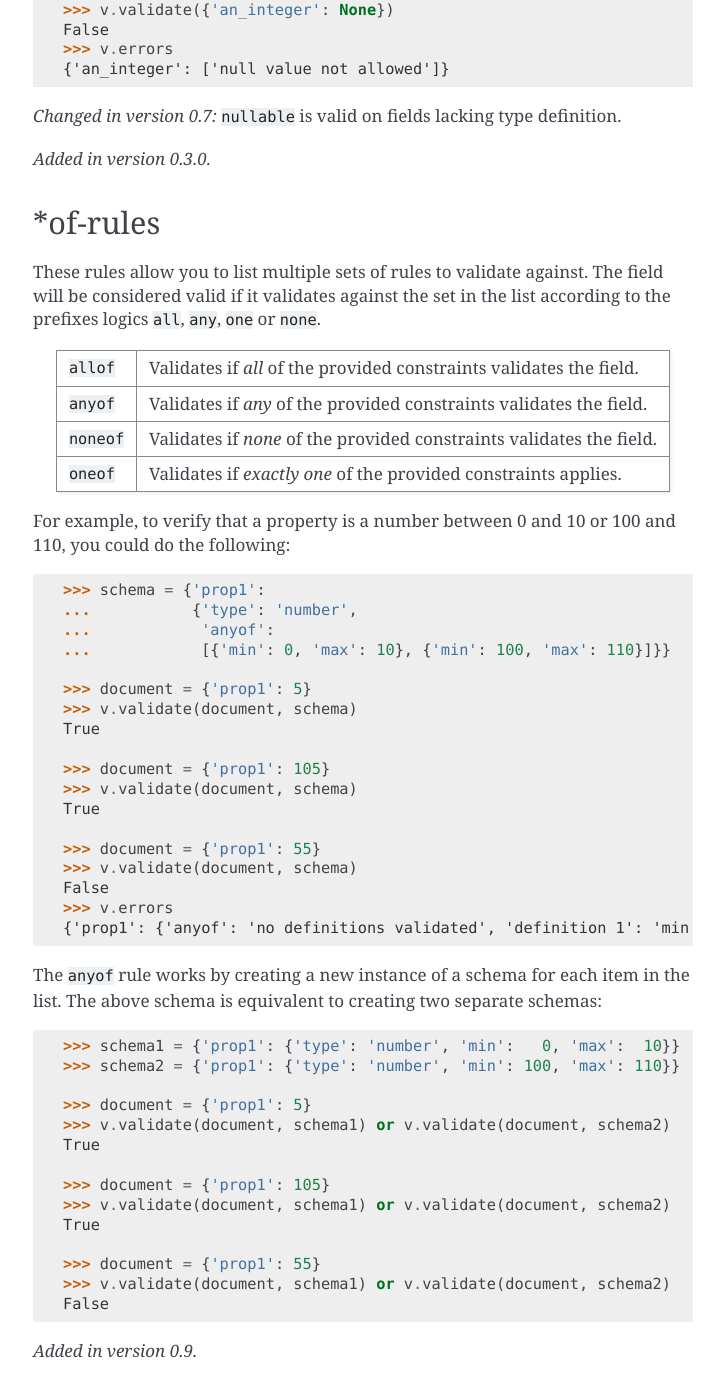
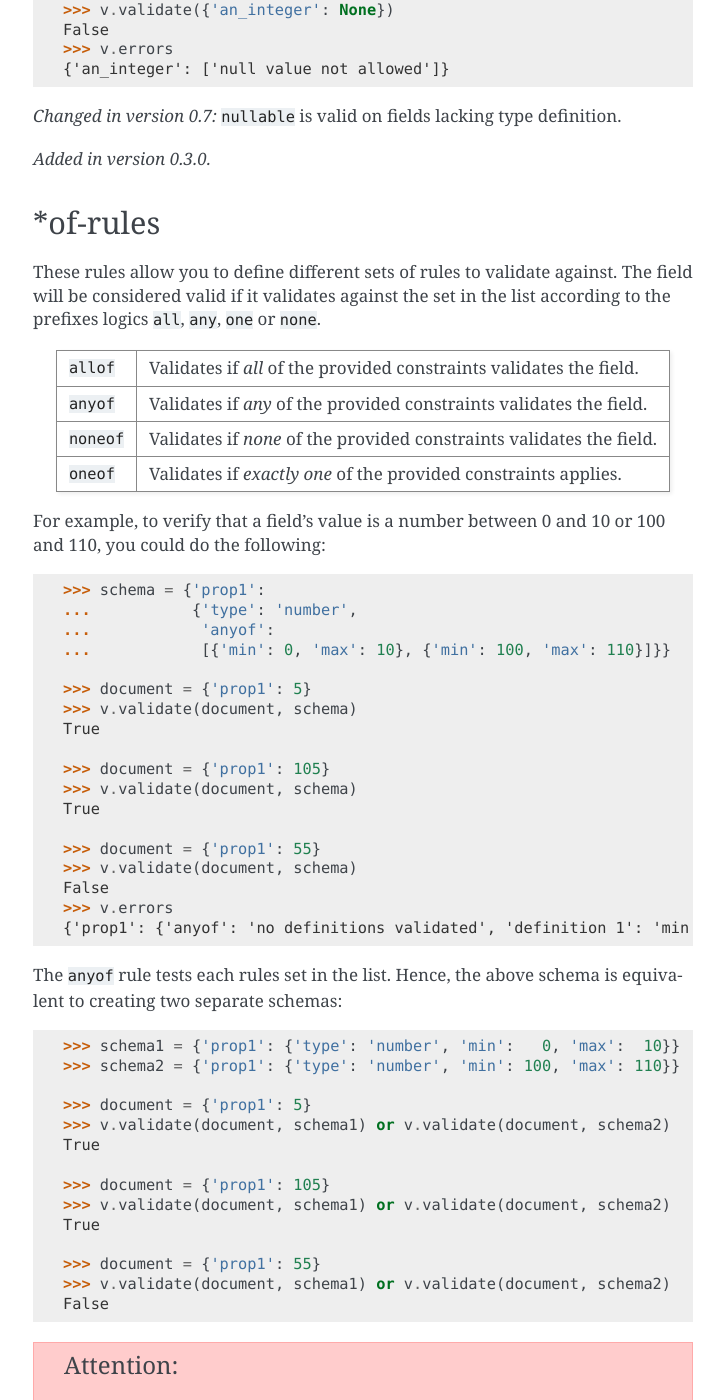
Before and after one commit to pyeve/cerberus, a Sphinx documentation site: the page built from docs/validation-rules.rst, in a window 1280 px wide and 1400 px high, scrolled down 7418 px. Shown: the whole window, without its empty margins (387-1111 px from the left). Built offline with Sphinx 7.4.7, drawn with Linux system fonts in a browser that asks for light colours; comment, search, counter and statistics services are not loaded; some of the changed text lies outside the part shown.

Commit message:
Tests schemas for normalization rules in of-rules
Along with some simplifications and docs in the schema module.

```diff
--- a/docs/validation-rules.rst
+++ b/docs/validation-rules.rst
@@ -351,7 +351,8 @@
 noneof
 ------
 
-Validates if *none* of the provided constraints validates the field. See `\*of-rules`_ for details.
+Validates if *none* of the provided constraints validates the field. See
+`\*of-rules`_ for details.
 
 .. versionadded:: 0.9
 
@@ -384,8 +385,8 @@
 \*of-rules
 ----------
 
-These rules allow you to list multiple sets of rules to validate against. The
-field will be considered valid if it validates against the set in the list
+These rules allow you to define different sets of rules to validate against.
+The field will be considered valid if it validates against the set in the list
 according to the prefixes logics ``all``, ``any``, ``one`` or ``none``.
 
 ==========  ====================================================================
@@ -395,8 +396,8 @@
 ``oneof``   Validates if *exactly one* of the provided constraints applies.
 ==========  ====================================================================
 
-For example, to verify that a property is a number between 0 and 10 or 100 and
-110, you could do the following:
+For example, to verify that a field's value is a number between 0 and 10 or 100
+and 110, you could do the following:
 
 .. doctest::
 
@@ -419,8 +420,8 @@
     >>> v.errors   # doctest: +SKIP
     {'prop1': {'anyof': 'no definitions validated', 'definition 1': 'min value is 100', 'definition 0': 'max value is 10'}}
 
-The ``anyof`` rule works by creating a new instance of a schema for each item
-in the list. The above schema is equivalent to creating two separate schemas:
+The ``anyof`` rule tests each rules set in the list. Hence, the above schema is
+equivalent to creating two separate schemas:
 
 .. doctest::
 
@@ -438,6 +439,11 @@
     >>> document = {'prop1': 55}
     >>> v.validate(document, schema1) or v.validate(document, schema2)
     False
+
+.. attention::
+
+    :doc:`Normalization rules <normalization-rules>` cannot be defined within
+    these rule sets.
 
 .. versionadded:: 0.9
 
```
Also changed, not shown: 2 other files.
